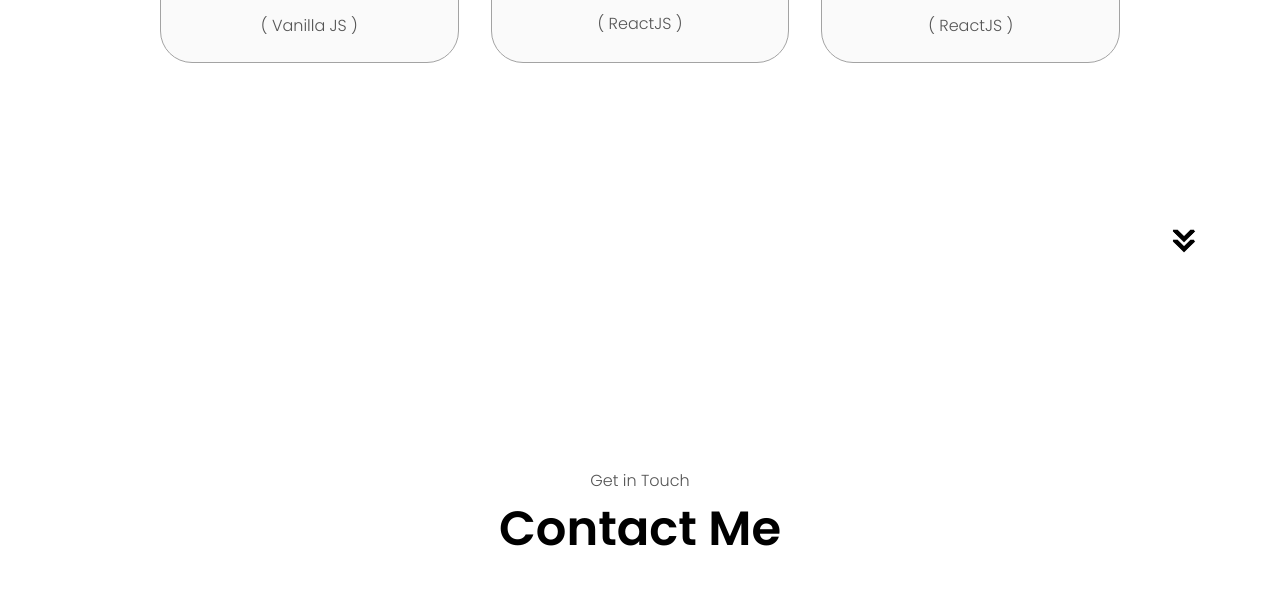
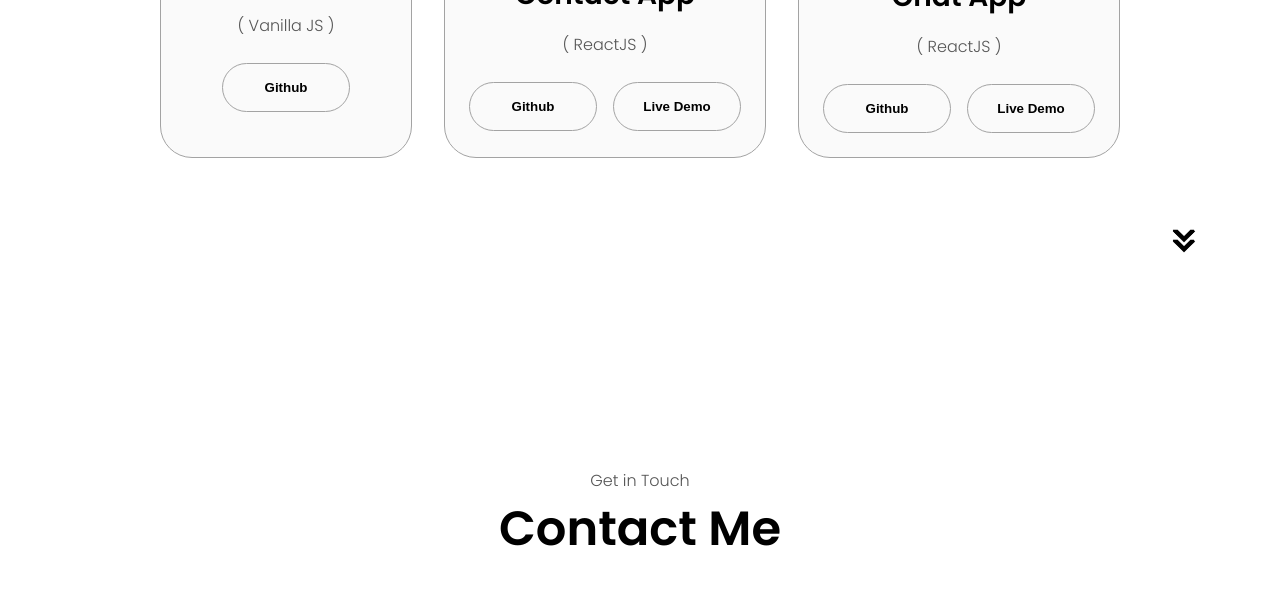
Before and after one commit to sudeep2023/Portfolio, a plain HTML site: page index.html in a window 1280 px wide. Shown: the part 2903-3497 px from the top of the page. Drawn offline with Linux system fonts and the light colour scheme.

Commit message:
Update index.html

```diff
--- a/index.html
+++ b/index.html
@@ -161,39 +161,39 @@
                     <img src="./assets/weather.png" alt="project 1" class="project-img">
                 </div>
                 <h2 class="experience-sub-title project-title">Weather App</h2>
-                <p> ( Vanilla JS ) </p>
-                <!-- <div class="btn-container">
-                    <button class="btn btn-color-2 project-btn" onclick="location.href='https://github.com'">Github
+                <p> ( Vanilla JS ) </p><br>
+                <div class="btn-container">
+                    <button class="btn btn-color-2 project-btn" onclick="location.href='https://github.com/sudeep2023/Weather-App'">Github
                     </button>
-                    <button class="btn btn-color-2 project-btn" onclick="location.href='https://github.com'">Live Demo
-                    </button>
-                </div> -->
+                    <!-- <button class="btn btn-color-2 project-btn" onclick="location.href='https://github.com'">Live Demo
+                    </button> -->
+                </div>
             </div>
             <div class="details-container color-container">
                 <div class="article-container">
                     <img src="./assets/contact.jpeg" alt="Project 2" class="project-img"/>
                 </div>
                 <h2 class="experience-sub-title project-title">Contact App</h2>
-                <p> ( ReactJS ) </p>
-                <!-- <div class="btn-container">
-                    <button class="btn btn-color-2 project-btn" onclick="location.href='https://github.com'">Github
+                <p> ( ReactJS ) </p><br>
+                <div class="btn-container">
+                    <button class="btn btn-color-2 project-btn" onclick="location.href='https://github.com/sudeep2023/Contacts-App'">Github
                     </button>
-                    <button class="btn btn-color-2 project-btn" onclick="location.href='https://github.com'">Live Demo
+                    <button class="btn btn-color-2 project-btn" onclick="location.href='https://comforting-rolypoly-bab432.netlify.app/'">Live Demo
                     </button>
-                </div> -->
+                </div>
             </div>
             <div class="details-container color-container">
                 <div class="article-container">
                     <img src="./assets/chat.jpg" alt="project 3" class="project-img">
                 </div>
                 <h2 class="experience-sub-title project-title">Chat App</h2>
-                <p> ( ReactJS ) </p>
-                <!-- <div class="btn-container">
-                    <button class="btn btn-color-2 project-btn" onclick="location.href='https://github.com'">Github
+                <p> ( ReactJS ) </p><br>
+                <div class="btn-container">
+                    <button class="btn btn-color-2 project-btn" onclick="location.href='https://github.com/sudeep2023/Chat-App'">Github
                     </button>
-                    <button class="btn btn-color-2 project-btn" onclick="location.href='https://github.com'">Live Demo
+                    <button class="btn btn-color-2 project-btn" onclick="location.href='https://neon-capybara-aaf367.netlify.app/'">Live Demo
                     </button>
-                </div> -->
+                </div>
              </div>
           </div>
             <!-- <div class="details-container color-container">
```
